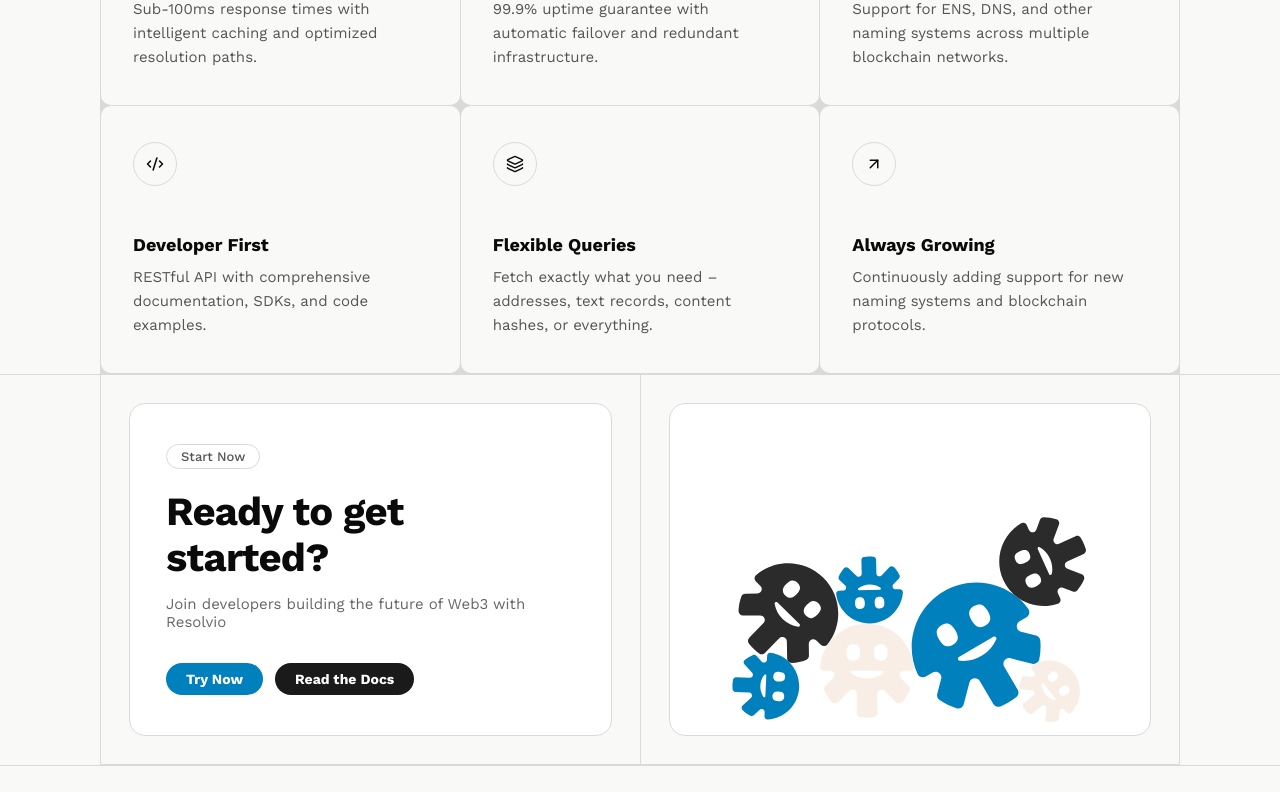
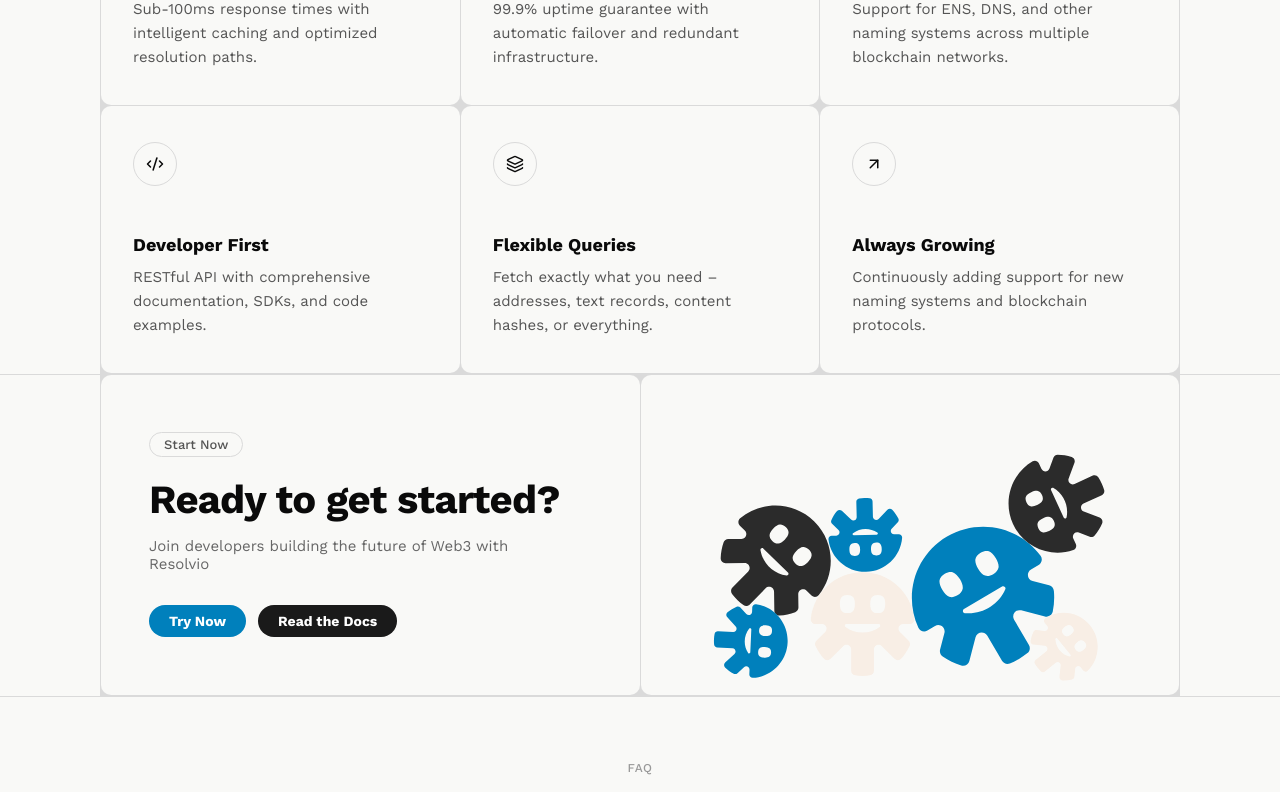
Before and after one commit to thenamespace/resolvio-landing, a React (Vite) app: page / in a window 1280 px wide. Shown: the part 3034-3826 px from the top of the page. Built offline with nearby package versions, Linux system fonts and the light colour scheme.

Commit message:
mobile responsivness

```diff
--- a/src/sections/CallToAction.module.scss
+++ b/src/sections/CallToAction.module.scss
@@ -18,31 +18,32 @@
   border-left: 1px solid $border;
   border-right: 1px solid $border;
   border-bottom: 1px solid $border;
+
+  @media (max-width: $mobile) {
+    grid-template-columns: 1fr;
+  }
 }
 
 .cell {
   min-width: 0;
 }
 
-// ─── Cell padding wrapper ─────────────────────────────────────────────────────
-.cellPad {
+// ─── Left cell ────────────────────────────────────────────────────────────────
+.inner {
   width: 100%;
   height: 100%;
   background-color: $background;
-  padding: 28px;
-  display: flex;
-}
-
-// ─── Left cell ────────────────────────────────────────────────────────────────
-.inner {
-  width: 100%;
-  background-color: #fff;
-  border: 1px solid $border;
-  padding: 40px 36px;
-  border-radius: 16px;
+  padding: 56px 48px;
+  border-radius: 10px;
   display: flex;
   flex-direction: column;
   justify-content: center;
+  transition: background-color 0.2s ease, border-radius 0.4s ease;
+
+  &:hover {
+    background-color: #fff;
+    border-radius: 0;
+  }
 }
 
 .label {
@@ -82,17 +83,18 @@
 // ─── Right cell ───────────────────────────────────────────────────────────────
 .graphicWrap {
   width: 100%;
+  height: 100%;
   min-height: 320px;
-  background-color: #fff;
-  border: 1px solid $border;
-  border-radius: 16px;
+  background-color: $background;
+  border-radius: 10px;
   display: flex;
   align-items: flex-end;
   justify-content: center;
   overflow: hidden;
-  transition: border-radius 0.4s ease;
+  transition: background-color 0.2s ease, border-radius 0.4s ease;
 
   &:hover {
+    background-color: #fff;
     border-radius: 0;
   }
 }
--- a/src/sections/CallToAction.tsx
+++ b/src/sections/CallToAction.tsx
@@ -9,7 +9,6 @@
 
         {/* Left cell */}
         <div className={styles.cell}>
-          <div className={styles.cellPad}>
           <div className={styles.inner}>
             <span className={styles.label}>Start Now</span>
             <h2 className={styles.heading}>Ready to get started?</h2>
@@ -20,14 +19,11 @@
             </div>
           </div>
         </div>
-        </div>
 
         {/* Right cell */}
         <div className={styles.cell}>
-          <div className={styles.cellPad}>
           <div className={styles.graphicWrap}>
             <img src={sectionGraphic} alt="" className={styles.graphic} />
-            </div>
           </div>
         </div>
 
--- a/src/sections/DevDocs.module.scss
+++ b/src/sections/DevDocs.module.scss
@@ -113,6 +113,10 @@
   grid-template-columns: repeat(3, 1fr);
   gap: 12px;
   margin-bottom: 20px;
+
+  @media (max-width: $mobile) {
+    grid-template-columns: 1fr;
+  }
 }
 
 .stepCard {
@@ -235,6 +239,10 @@
   display: grid;
   grid-template-columns: 1fr 1fr;
   gap: 12px;
+
+  @media (max-width: $mobile) {
+    grid-template-columns: 1fr;
+  }
 }
 
 .endpointCard {
--- a/src/sections/Footer.module.scss
+++ b/src/sections/Footer.module.scss
@@ -19,6 +19,10 @@
   background-color: $border;
   gap: 1px;
   border-bottom: 1px solid $border;
+
+  @media (max-width: $mobile) {
+    grid-template-columns: 1fr;
+  }
 }
 
 .cell {
--- a/src/sections/TryItNow.module.scss
+++ b/src/sections/TryItNow.module.scss
@@ -55,6 +55,10 @@
   border-left: 1px solid $border;
   border-right: 1px solid $border;
   border-bottom: 1px solid $border;
+
+  @media (max-width: $mobile) {
+    grid-template-columns: 1fr;
+  }
 }
 
 .cell {
@@ -157,14 +161,15 @@
   font-family: inherit;
   border: 1px solid $border;
   border-radius: 9999px;
-  background: $background;
+  background: #fff;
   color: #555;
   cursor: pointer;
-  transition: border-color 0.2s ease, color 0.2s ease;
+  transition: border-color 0.2s ease, color 0.2s ease, font-weight 0s;
 
   &:hover {
     border-color: $primary;
     color: $primary;
+    font-weight: 700;
   }
 }
 
@@ -177,6 +182,7 @@
   display: flex;
   flex-direction: column;
   gap: 14px;
+  background: #fff;
 }
 
 .checkboxGroupTitle {
--- a/src/sections/WhyResolvio.module.scss
+++ b/src/sections/WhyResolvio.module.scss
@@ -43,6 +43,10 @@
   border-left: 1px solid $border;
   border-right: 1px solid $border;
   border-bottom: 1px solid $border;
+
+  @media (max-width: $mobile) {
+    grid-template-columns: repeat(2, 1fr);
+  }
 }
 
 .cell {
--- a/src/styles/_variables.scss
+++ b/src/styles/_variables.scss
@@ -5,3 +5,4 @@
 
 // ─── Layout ───────────────────────────────────────────────────────────────────
 $section_width: 1080px;
+$mobile:        768px;
```
Lines whose indentation alone changed are shown as unchanged.
